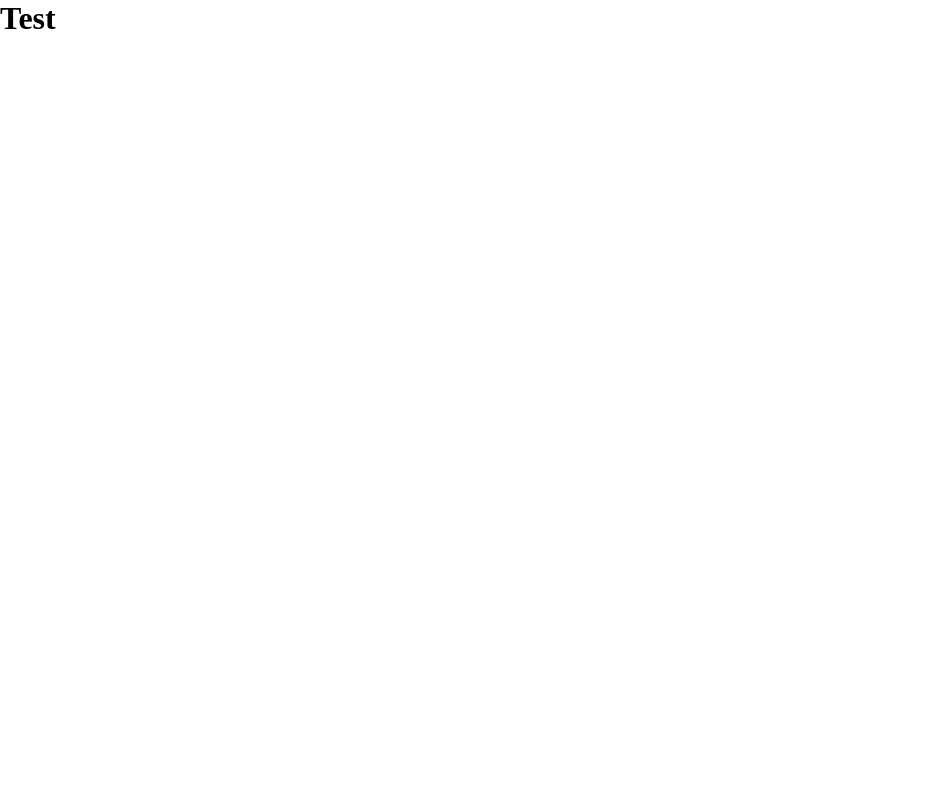
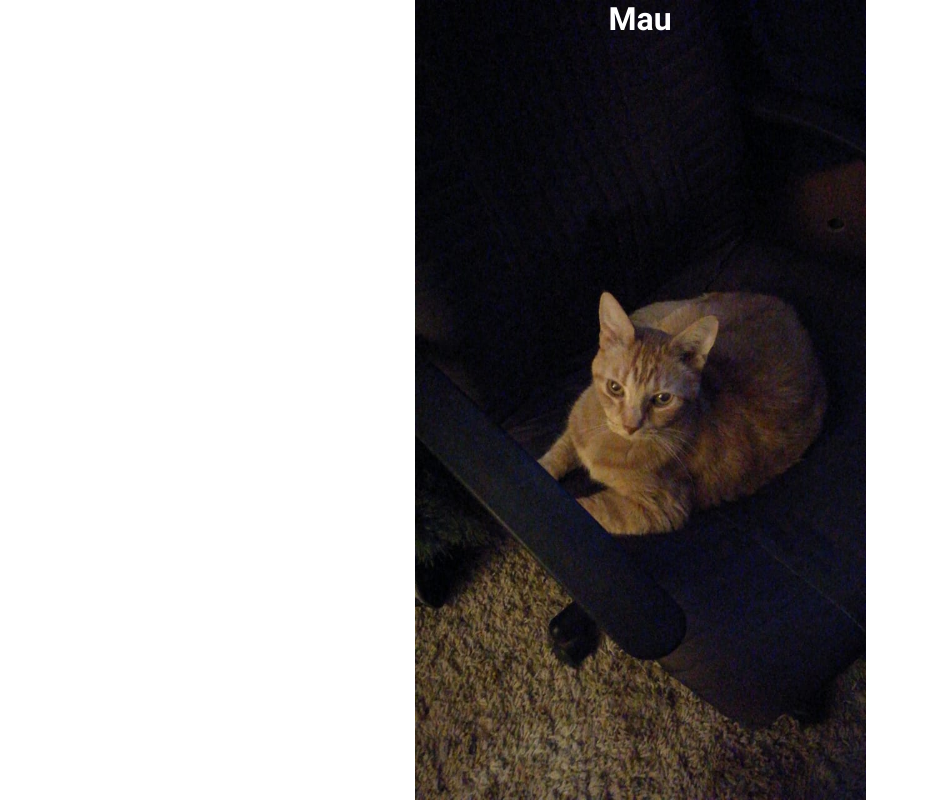
Before and after one commit to Ponzona/stub, a website built with webpack: page src/index.html in a window 1280 px wide. Shown: the whole page, without its empty margins (0-929 px from the left). Built offline with nearby package versions, Linux system fonts and the light colour scheme.

Commit message:
add fonts and images in build

```diff
--- a/package.json
+++ b/package.json
@@ -13,6 +13,7 @@
     "@babel/preset-env": "^7.13.12",
     "babel-loader": "^8.2.2",
     "css-loader": "^5.2.0",
+    "file-loader": "^6.2.0",
     "html-webpack-plugin": "^5.3.1",
     "mini-css-extract-plugin": "^1.4.0",
     "sass": "^1.32.8",
--- a/src/index.html
+++ b/src/index.html
@@ -8,6 +8,6 @@
   <title>Document</title>
 </head>
 <body>
-  <h1>Test</h1>
+  <h1>Mau</h1>
 </body>
 </html>
--- a/src/index.js
+++ b/src/index.js
@@ -1,3 +1,4 @@
 import './js/file';
 
+import './scss/fonts.scss';
 import './scss/common.scss';
--- a/src/scss/common.scss
+++ b/src/scss/common.scss
@@ -3,3 +3,12 @@
   margin: 0;
   box-sizing: border-box;
 }
+
+body {
+  font-family: 'Roboto-Bold';
+  min-height: 100vh;
+  color: #ffffff;
+  text-align: center;
+  background: url('../images/Leon.jpg') center center no-repeat;
+  background-size: contain;
+}
--- /dev/null
+++ b/src/scss/fonts.scss
@@ -0,0 +1,20 @@
+@font-face {
+  font-family: 'Roboto-Regular';
+  src: url('../fonts/Roboto-Regular.ttf') format('truetype');
+  font-weight: normal;
+  font-style: normal;
+}
+
+@font-face {
+  font-family: 'Roboto-Medium';
+  src: url('../fonts/Roboto-Medium.ttf') format('truetype');
+  font-weight: normal;
+  font-style: normal;
+}
+
+@font-face {
+  font-family: 'Roboto-Bold';
+  src: url('../fonts/Roboto-Bold.ttf') format('truetype');
+  font-weight: normal;
+  font-style: normal;
+}
--- a/webpack.config.js
+++ b/webpack.config.js
@@ -35,6 +35,25 @@ module.exports = {
         test: /\.(s*)css$/,
         use: [miniCss.loader, 'css-loader', 'sass-loader'],
       },
+      {
+        test: /\.(woff(2)?|ttf|eot)(\?v=\d+\.\d+\.\d+)?$/,
+        use: [
+          {
+            loader: 'file-loader',
+            options: {
+              name: '[name].[ext]',
+              outputPath: 'fonts/',
+            },
+          },
+        ],
+      },
+      {
+        test: /\.(png|jpe?g|gif)$/i,
+        loader: 'file-loader',
+        options: {
+          outputPath: 'images/',
+        },
+      },
     ],
   },
 };
```
Also changed, not shown: src/fonts/Roboto-Bold.ttf (added), src/fonts/Roboto-Medium.ttf (added), src/fonts/Roboto-Regular.ttf (added), src/images/Leon.jpg (added), 1 other file.
